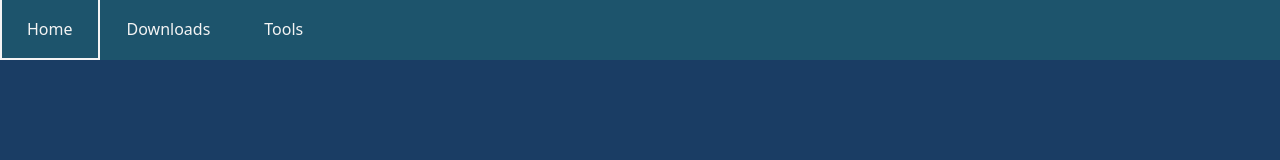
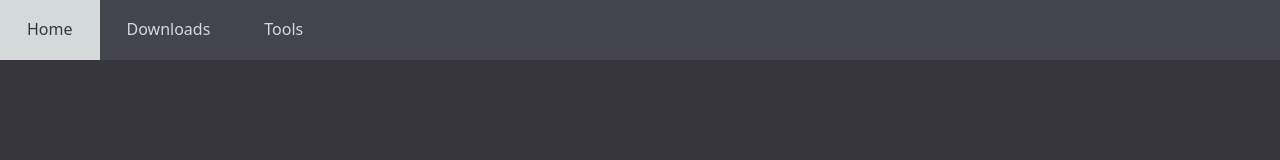
Before and after one commit to Paraldos/Bold-Legends-Website, a website built with Vite: page index.html in a window 1280 px wide. Built offline with nearby package versions, Linux system fonts and the light colour scheme.

Commit message:
added basic colors

```diff
--- a/src/components/navbar/navbar.css
+++ b/src/components/navbar/navbar.css
@@ -17,7 +17,13 @@
     border-top: none;
   }
 
+  .selected {
+    background-color: var(--button__active);
+    color: var(--button__active-text);
+  }
+
   li:hover {
-    border-color: var(--button-border-hover);
+    border-color: var(--button__active);
+    cursor: pointer;
   }
 }
--- a/src/components/navbar/navbar.ts
+++ b/src/components/navbar/navbar.ts
@@ -5,7 +5,7 @@ export default class Navbar {
     console.log(root);
     root.innerHTML = `
 		<ul class="navbar">
-			<li>Home</li>
+			<li class="selected">Home</li>
 			<li>Downloads</li>
 			<li>Tools</li>
 		</ul>
--- a/src/variables.css
+++ b/src/variables.css
@@ -1,14 +1,15 @@
 :root {
-  --primary: #0c2b4e;
-  --secondary: #1a3d64;
-  --tertiary: #1d546c;
-  --quaternary: #f4f4f4;
+  --one: #37353e;
+  --two: #44444e;
+  --three: #715a5a;
+  --four: #d3dad9;
 
   /* UI Tokens */
-  --text-primary: var(--quaternary);
-  --bg-default: var(--secondary);
-  --bg-navbar: var(--tertiary);
-  --button-border-hover: var(--quaternary);
+  --text-primary: var(--four);
+  --bg-default: var(--one);
+  --bg-navbar: var(--two);
+  --button__active: var(--four);
+  --button__active-text: var(--one);
 
   --nav-height: 60px;
 }
```
